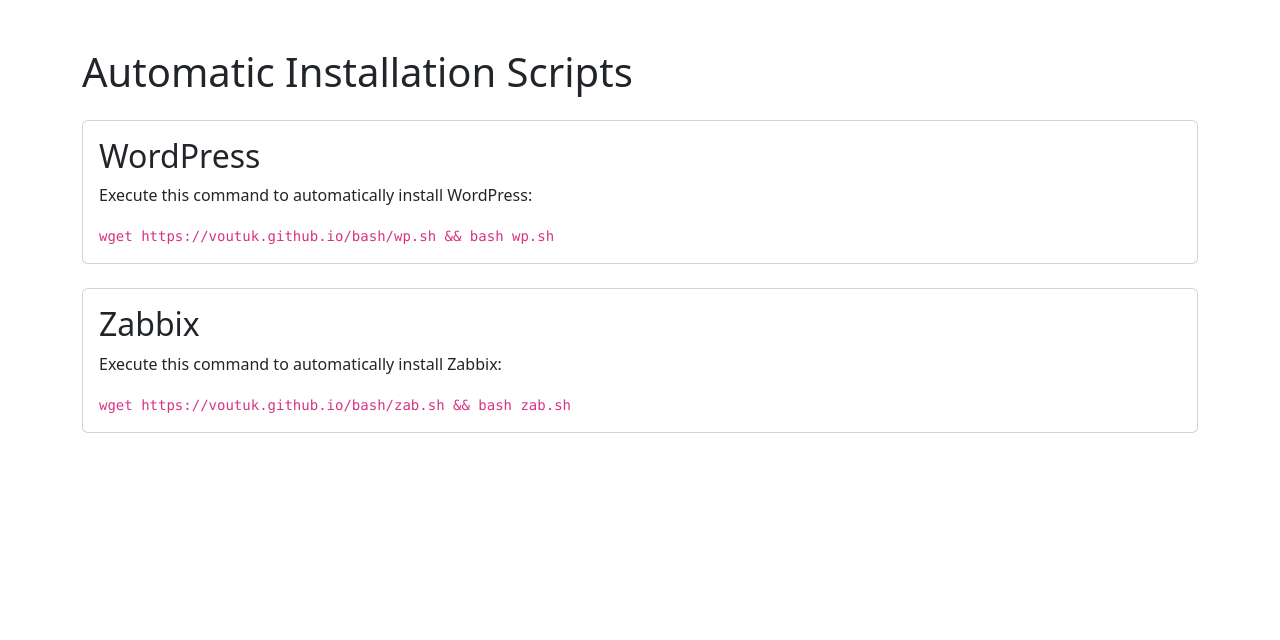
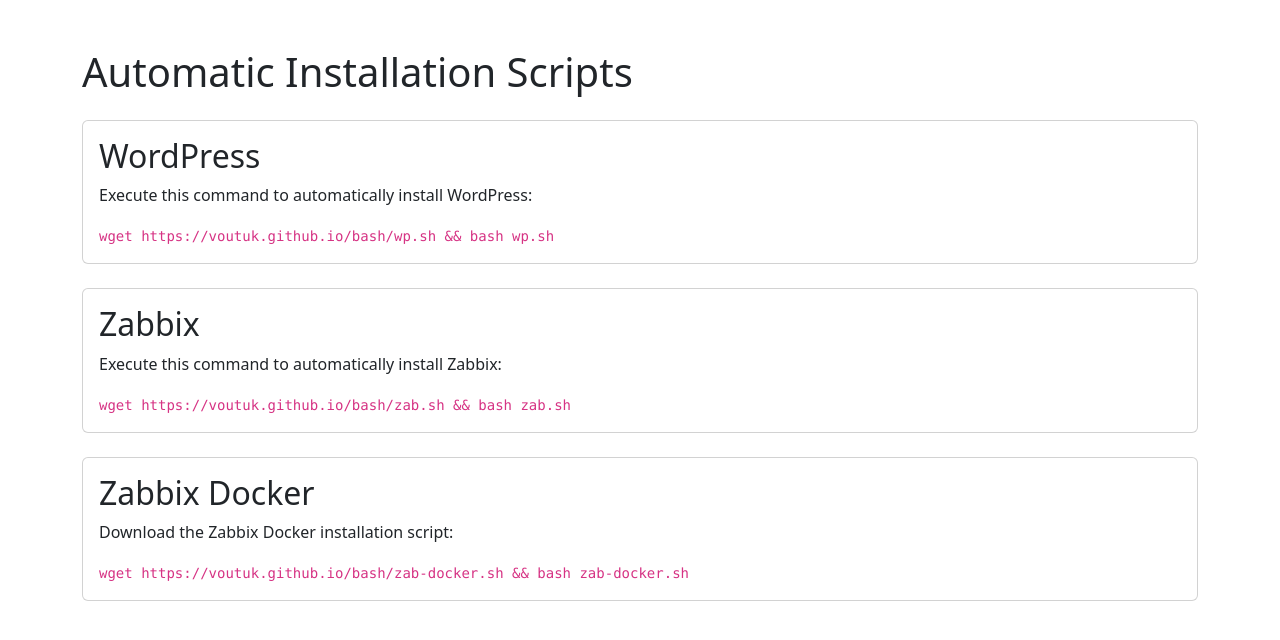
Before and after one commit to voutuk/Scripts, a plain HTML site: page index.html in a window 1280 px wide. Drawn offline with nearby package versions, Linux system fonts and the light colour scheme.

Commit message:
Update index.html

```diff
--- a/index.html
+++ b/index.html
@@ -25,6 +25,15 @@
                 <code class="card-text">wget https://voutuk.github.io/bash/zab.sh && bash zab.sh</code>
             </div>
         </div>
+
+        <!-- Додайте посилання на завантаження zab-docker.sh -->
+        <div class="card mt-4">
+            <div class="card-body">
+                <h2 class="card-title">Zabbix Docker</h2>
+                <p class="card-text">Download the Zabbix Docker installation script:</p>
+                <code class="card-text">wget https://voutuk.github.io/bash/zab-docker.sh && bash zab-docker.sh</code>
+            </div>
+        </div>
     </div>
 
     <script src="https://cdn.jsdelivr.net/npm/bootstrap/dist/js/bootstrap.min.js"></script>
```
